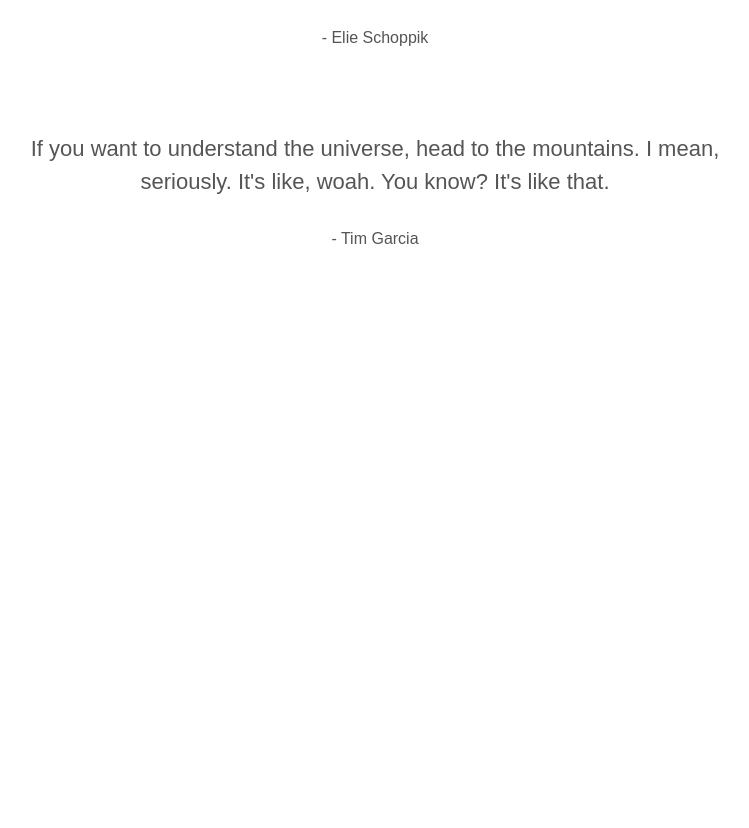
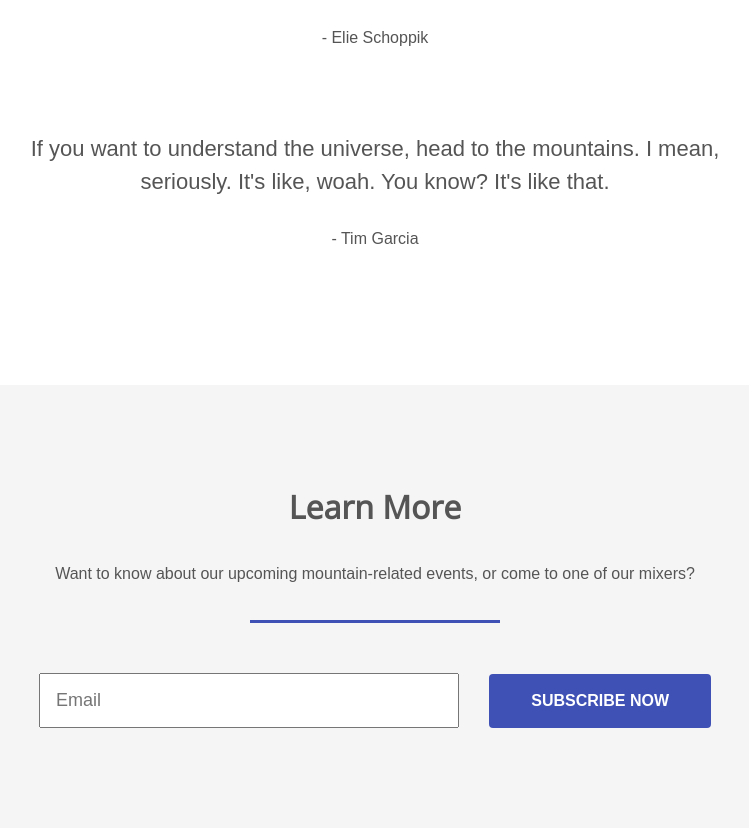
Before and after one commit to mairamartinsk/advanced-bootcamp, a plain HTML site: page startup-site/index.html in a window 1280 px wide. Shown: the part 3698-4526 px from the top of the page, without its empty margins (265-1014 px from the left). Before the commit the page ends 4083 px from the top, so only its background shows below. Drawn offline with nearby package versions, Linux system fonts and the light colour scheme.

Commit message:
Style Contact form

```diff
--- a/startup-site/assets/css/styles.css
+++ b/startup-site/assets/css/styles.css
@@ -200,3 +200,25 @@ header nav li {
   line-height: 1.5;
   margin: 48px 0 25px;
 }
+
+/* Contact Section */
+
+.contact form {
+  display: flex;
+  align-items: center;
+  justify-content: center;
+  flex-wrap: wrap;
+  width: 60%;
+}
+
+.contact form .btn {
+  padding: 18px 42px;
+}
+
+.contact form input {
+  padding: 15px;
+  margin-right: 30px;
+  font-size: 18px;
+  color: #555;
+  flex: 1;
+}
--- a/startup-site/index.html
+++ b/startup-site/index.html
@@ -85,5 +85,15 @@
     <p class="author">- Tim Garcia</p>
   </section>
 
+  <section class="contact">
+    <h3 class="title">Learn more</h3>
+    <p>Want to know about our upcoming mountain-related events, or come to one of our mixers? </p>
+    <hr>
+    <form>
+      <input type="email" placeholder="Email">
+      <a href="#" class="btn">Subscribe now</a>
+    </form>
+  </section>
+
 </body>
 </html>
```
